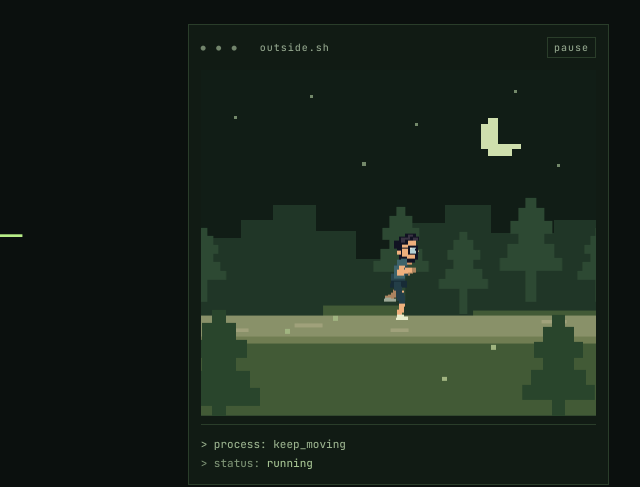
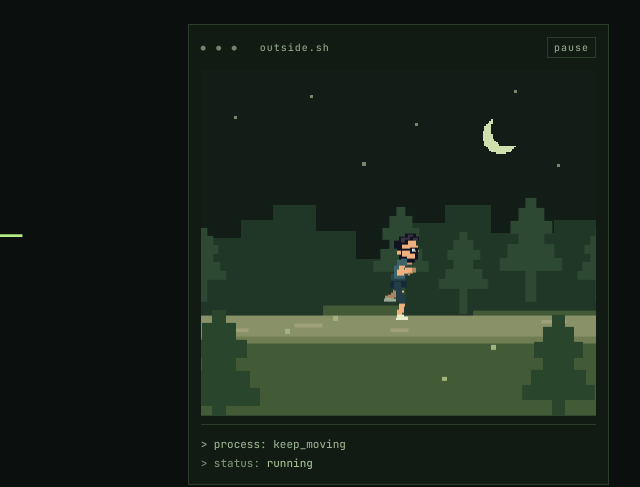
Before and after one commit to sAksham-Ar/blog, an Astro site: page / in a window 1280 px wide. Shown: the part 140-627 px from the top of the page, 531-1171 px from the left. Built offline with nearby package versions, Linux system fonts and the light colour scheme; Astro itself is replaced by a stand-in of ours.

Commit message:
Shrink runner glasses and redraw pixel crescent moon

```diff
--- a/src/components/RunnerScene.astro
+++ b/src/components/RunnerScene.astro
@@ -12,9 +12,9 @@
 <path fill="#111222" d="M15 8h3v5h3v1h5v-3h2v4h-2v2h-7v-2h-3v-3h-1z" />
 <path fill="#efb07d" d="M15 9h2v3h-2zM22 12h4v1h-4z" />
 <!-- One side-on lens; the temple runs back to the visible ear. -->
-<path fill="#111222" d="M22 6h6v6h-6zM17 7h5v1h-5z" />
-<path fill="#b5d1d5" d="M23 7h4v4h-4z" />
-<path fill="#f3eadc" d="M23 7h1v1h-1z" />
+<path fill="#111222" d="M23 7h5v4h-5zM17 8h6v1h-6z" />
+<path fill="#b5d1d5" d="M24 8h3v2h-3z" />
+<path fill="#f3eadc" d="M24 8h1v1h-1z" />
 <path fill="#13192a" d="M26 8h1v1h-1z" />
 </g>
 <clipPath id="runner-frame-clip"><rect x="0" y="-3" width="36" height="59" /></clipPath>
@@ -26,8 +26,8 @@
 <g fill="#73886a">
 <path d="M20 28h2v2h-2zM66 15h2v2h-2zM130 32h2v2h-2zM190 12h2v2h-2zM216 57h2v2h-2zM98 56h2v2h-2z"/>
 </g>
-<path fill="#cfdfad" d="M174 29h15v4h5v15h-5v4h-15v-4h-4V33h4z"/>
-<path fill="#111d16" d="M180 26h14v19h-14z"/>
+<!-- Pixel-grid crescent with a circular inner edge and tapered tips. -->
+<path fill="#cfdfad" d="M176 30h1v1h-1zM175 31h2v1h-2zM174 32h3v1h-3zM173 33h3v1h-3zM172 34h4v1h-4zM172 35h4v1h-4zM172 36h4v1h-4zM171 37h5v1h-5zM171 38h5v1h-5zM171 39h6v1h-6zM171 40h6v1h-6zM171 41h6v1h-6zM171 42h7v1h-7zM172 43h7v1h-7zM172 44h8v1h-8zM172 45h9v1h-9zM173 46h18v1h-18zM174 47h16v1h-16zM175 48h14v1h-14zM176 49h12v1h-12zM179 50h6v1h-6z"/>
 <path fill="#203627" d="M0 102h24V91h20v-9h26v16h24v17h34V93h20V82h28v17h38v-8h26v119H0z"/>
 <g color="#2d4933" class="distant-trees">
 <g>
```
